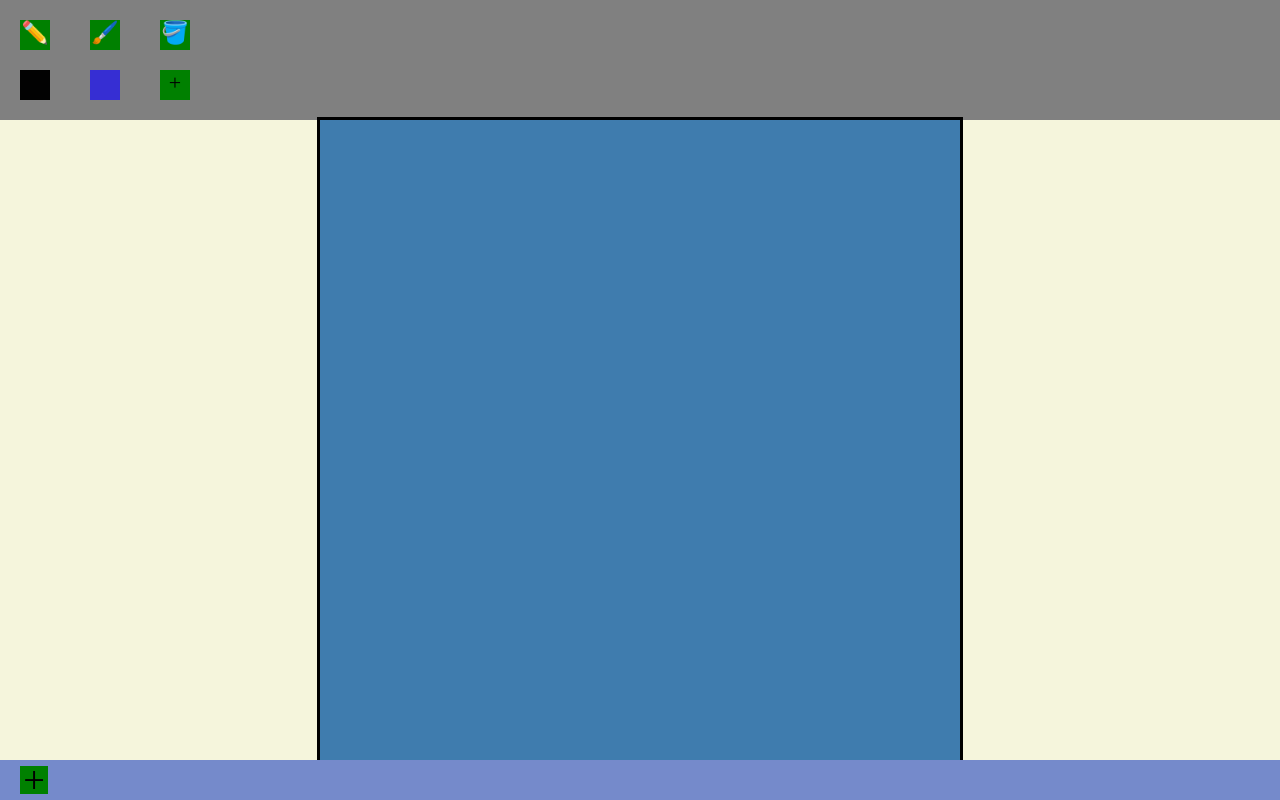
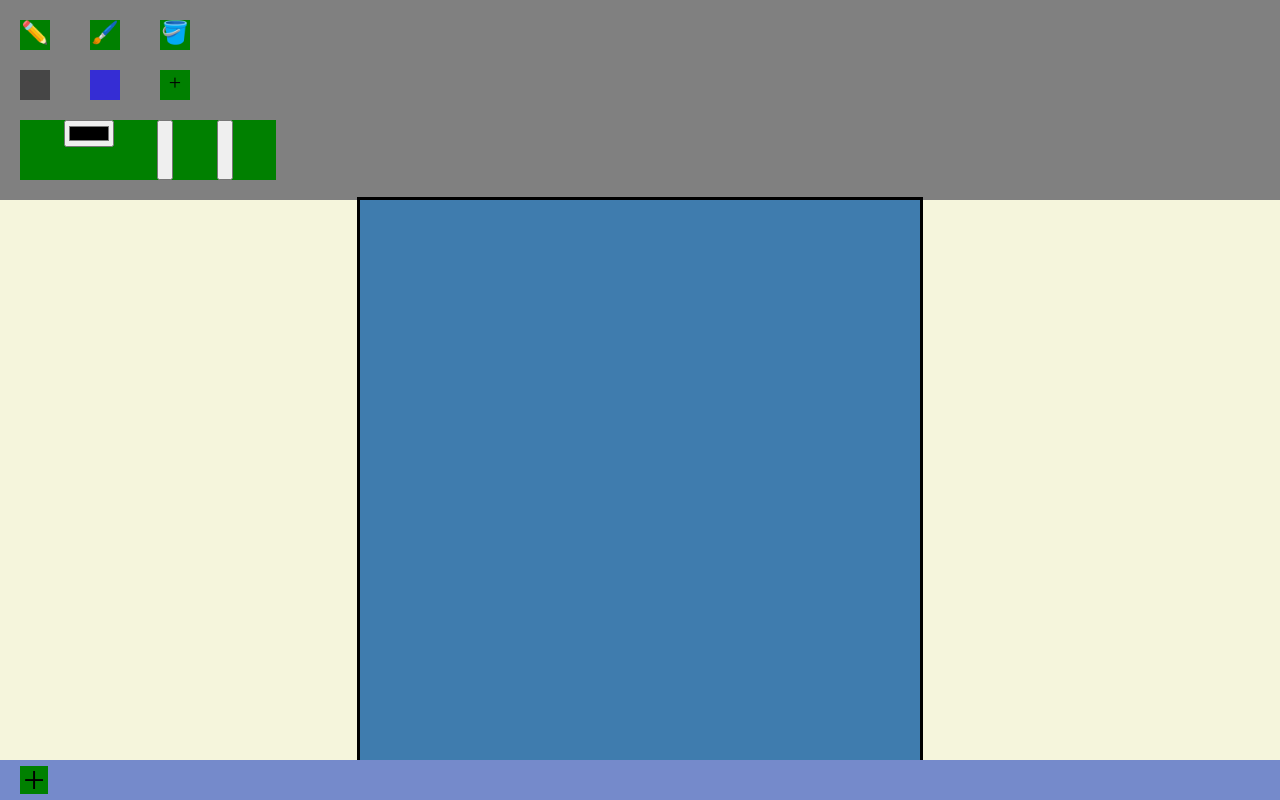
Before and after one commit to KevinBasta/draw-a-gif, a React (Vite) app: page / in a window 1280 px wide. Built offline with nearby package versions, Linux system fonts and the light colour scheme.

Commit message:
Change color table entries

```diff
--- a/src/App.tsx
+++ b/src/App.tsx
@@ -4,6 +4,7 @@ import { FramePicker } from "./FramePicker";
 import { ColorTable } from "./ColorTable";
 import { Canvas } from "./Canvas";
 import { PaintTool } from "./const";
+import { frame, color } from "./formats"
 import "./styles.css"
 
 const GlobalStyles = createGlobalStyle`
@@ -21,13 +22,15 @@ export default function App() {
   const [canvasInfo, setCanvasInfo] = useState({ width: 100, height: 100 });
   const [frames, setFrames] = useState([]);
 
-  const [globalColorTable, setGlobalColorTable] = useState(['rgba(0, 0, 0, 0.99)', 'rgba(53, 45, 212, 0.99)']);
+  const [globalColorTable, setGlobalColorTable] = useState([{index: 0, transparent: true, red: 0, green: 0, blue: 0},
+                                                            {index: 1, transparent: false, red: 53, green: 45, blue: 212}]);
   const [transparentBackground, setTransparentBackground] = useState({});
 
   const [currentFrame, setCurrentFrame]                   = useState([]);
   const [currentColorTable, setCurrentColorTable]         = useState([]);
   const [currentTool, setCurrentTool]                     = useState(PaintTool.pencil);
   const [currentColor, setCurrentColor]                   = useState(null);
+  const [pickedColorIndex, setPickedColorIndex] = useState(0);
 
   //
   // create a checkered trasparent background
@@ -51,6 +54,7 @@ export default function App() {
   }
 
   function addFrame() {
+    console.log(globalColorTable);
     setFrames((frames) => {
       return [
         ...frames,
@@ -83,9 +87,19 @@ export default function App() {
     <>
       <GlobalStyles />
       <div className="tempflex">
-        <ColorTable clrTable={currentColorTable} currentTool={currentTool} currentColor={currentColor}/>
+
+        <ColorTable clrTable={currentColorTable}
+                    pickedColorIndex={pickedColorIndex}
+                    setPickedColorIndex={setPickedColorIndex}
+                    currentTool={currentTool}
+                    setCurrentColorTable={setCurrentColorTable} />
+
         <div className="mainContent">
-          <Canvas canvasInfo={canvasInfo} transparentBackground={transparentBackground} currentFrame={currentFrame} colorTable={globalColorTable}/>
+          <Canvas canvasInfo={canvasInfo}
+                  transparentBackground={transparentBackground}
+                  currentFrame={currentFrame}
+                  pickedColorIndex={pickedColorIndex}
+                  colorTable={globalColorTable}/>
         </div>
         <FramePicker frames={frames} addFrame={addFrame} displayFrame={displayFrame}/>
       </div>
--- a/src/Canvas.tsx
+++ b/src/Canvas.tsx
@@ -1,7 +1,7 @@
 import { useEffect, useRef, useState } from 'react';
 import styled from "styled-components";
 import { Pixel } from "./Pixel"
-
+import { frame, color } from "./formats"
 
 var mouseDown = 0;
 
@@ -38,12 +38,13 @@ const CanvasWrapper = styled.canvas<CanvasWrapperProps>`
 
 interface MyCanvasProps {
     canvasInfo: any;
-    transparentBackground: any;
-    currentFrame: any;
-    colorTable: Array<string>;
+    transparentBackground: frame;
+    currentFrame: frame;
+    colorTable: Array<color>;
+    pickedColorIndex: number;
 }
 
-export function Canvas({ canvasInfo, transparentBackground, currentFrame, colorTable }: MyCanvasProps) {
+export function Canvas({ canvasInfo, transparentBackground, currentFrame, colorTable, pickedColorIndex }: MyCanvasProps) {
     let htmlCanvasSizeMultiplier = 1;
     if (canvasInfo.width < 100 || canvasInfo.height < 100) {
         htmlCanvasSizeMultiplier = 50;
@@ -104,6 +105,17 @@ export function Canvas({ canvasInfo, transparentBackground, currentFrame, colorT
         }
     }
 
+    function getColorString(clr: color, indexStreamIndex: number) {
+        if (clr.transparent === true) {
+            let indexStreamColorTableIndex: number = transparentBackground.indexStream[indexStreamIndex];
+            let colorTableColor: color = transparentBackground.localColorTable[indexStreamColorTableIndex];
+            console.log(colorTableColor);
+            return "rgba(" + colorTableColor.red + ", " + colorTableColor.green + ", " + colorTableColor.blue + ", 0.99)"
+        }
+
+        return "rgb(" + clr.red + ", " + clr.green + ", " + clr.blue + ")"
+    }
+
     function drawUserInputPixel(x: number, y: number) {
         if (mouseDown == 0) {
             return;
@@ -124,10 +136,10 @@ export function Canvas({ canvasInfo, transparentBackground, currentFrame, colorT
             let dataMappedX = Math.round(((contextX - (contextX % htmlCanvasSizeMultiplier)) / htmlCanvasSizeMultiplier));
             let dataMappedY = Math.round(((contextY - (contextY % htmlCanvasSizeMultiplier)) / htmlCanvasSizeMultiplier));
             console.log(x, dataMappedX, y, dataMappedY);
-            currentFrame.indexStream[(canvasInfo.width * dataMappedY) + dataMappedX] = 1;
-            console.log((canvasInfo.width * dataMappedY) + dataMappedX)
-            console.log(currentFrame);
-            drawFrameDataPixel(dataMappedX, dataMappedY, "#000000");
+            let indexStreamIndex = (canvasInfo.width * dataMappedY) + dataMappedX;
+            console.log(pickedColorIndex);
+            currentFrame.indexStream[indexStreamIndex] = pickedColorIndex;
+            drawFrameDataPixel(dataMappedX, dataMappedY, getColorString(colorTable[pickedColorIndex], indexStreamIndex));
         } catch (e) {
             console.log(e);
             return;
@@ -184,7 +196,11 @@ export function Canvas({ canvasInfo, transparentBackground, currentFrame, colorT
 
     useEffect(() => {
         drawFrameOnCanvas();
-    }, [ currentFrame.indexStream ]);
+    }, [ currentFrame ]);
+
+    useEffect(() => {
+        console.log(pickedColorIndex);
+    }, [ pickedColorIndex ]);
 
     return (
         <>
--- a/src/ColorTable.tsx
+++ b/src/ColorTable.tsx
@@ -1,11 +1,11 @@
 import styled from "styled-components";
 import { Pixel } from "./Pixel";
 import { useState } from "react";
-
+import { color } from "./formats"
 const ColorTableWrapper = styled.div`
-    flex-basis: 10%;
+    flex-basis: 20%;
     width: 100vw;
-    height: max-content;
+    height: min-content;
     background-color: grey;
     padding: var(--standard-gap-size) 0;
 
@@ -57,8 +57,8 @@ const Color = styled.div<{ $color?: string; }>`
 `;
 
 const ColorManager = styled.div`
-    aspect-ratio: 1 / 1;
-    width: var(--color-table-item-width);
+    width: min(20vw, 300px);
+    height: 60px;
     background-color: green;
     margin: 0px var(--standard-gap-size);
 
@@ -67,15 +67,24 @@ const ColorManager = styled.div`
     justify-content: space-evenly;
 `;
 
+const ColorPicker = styled.input`
+
+`;
+
+const SetButton = styled.button`
+
+`;
+
+
 interface MyColorTableProps {
-    clrTable: Array<string>;
+    clrTable: Array<color>;
+    setCurrentColorTable: Function;
     currentTool: any;
-    currentColor: any;
+    pickedColorIndex: number;
+    setPickedColorIndex: Function;
 }
 
-export function ColorTable({ clrTable, currentTool, currentColor }: MyColorTableProps) {
-
-    const [clickData, setClickData] = useState(null);
+export function ColorTable({ clrTable, setCurrentColorTable, currentTool, pickedColorIndex, setPickedColorIndex }: MyColorTableProps) {
 
     function addNewColor() {
 
@@ -92,8 +101,56 @@ export function ColorTable({ clrTable, currentTool, currentColor }: MyColorTable
         let rightclick = (e.button == 2);
 
         if (leftclick) {
-            currentColor = clickData;
+            //currentColor = clickData;
         }
+    }
+
+    function getColorString(clr: color) {
+        if (clr.transparent == true) {
+            return "rgb(70, 70, 70)"
+        }
+
+        return "rgb(" + clr.red + ", " + clr.green + ", " + clr.blue + ")"
+    }
+
+    function setClr() {
+        let hexInputColor = document.getElementById("favcolor").value;
+
+        let r: string, g: string, b: string;
+        if (hexInputColor.length == 4) {
+            r = "0x" + hexInputColor[1] + hexInputColor[1];
+            g = "0x" + hexInputColor[2] + hexInputColor[2];
+            b = "0x" + hexInputColor[3] + hexInputColor[3];
+        } else if (hexInputColor.length == 7) {
+            r = "0x" + hexInputColor[1] + hexInputColor[2];
+            g = "0x" + hexInputColor[3] + hexInputColor[4];
+            b = "0x" + hexInputColor[5] + hexInputColor[6];
+        }
+
+        setCurrentColorTable((colorTable) => {
+            return colorTable.map((colorObject: color) => {
+                if (colorObject.index == pickedColorIndex) {
+                    colorObject.red    = parseInt(r, 16);
+                    colorObject.green  = parseInt(g, 16);
+                    colorObject.blue   = parseInt(b, 16);
+                }
+
+                console.log(colorTable);
+                return colorObject;
+            })
+        });
+
+    }
+
+    function removeClr(entry: color) {
+        setCurrentColorTable((colors: Array<color>) => {
+            return colors.filter((clr) => {return clr != entry});
+        });
+    }
+
+    function updateCurrentColor() {
+
+        //currentColor.red = newColor
     }
 
     return (
@@ -107,13 +164,18 @@ export function ColorTable({ clrTable, currentTool, currentColor }: MyColorTable
             <Colors>
             {
                 clrTable.map((entry) => {
-                    return <Color key={crypto.randomUUID()} $color={entry} onMouseDown={(e) => {setClickData(entry)}} />
+                    return <Color key={crypto.randomUUID()} $color={getColorString(entry)} onClick={(e) => {setPickedColorIndex(() => {return entry.index})}} />
                 })
             }
             {
                 renderAddButton()
             }
             </Colors>
+            <ColorManager>
+                <ColorPicker type="color" id="favcolor" name="favcolor"></ColorPicker>
+                <SetButton onClick={() => setClr()}/>
+                <SetButton onClick={() => removeClr()}/>
+            </ColorManager>
         </ColorTableWrapper>
         </>
     );
--- a/src/FramePicker.tsx
+++ b/src/FramePicker.tsx
@@ -9,6 +9,7 @@ interface MyFramePickerProps {
 const FramePickerElem = styled.div`
     flex-basis: 10%;
     width: 100vw;
+    height: 10%;
 
     background-color: #758acb;
     display: flex;
--- /dev/null
+++ b/src/formats.ts
@@ -0,0 +1,19 @@
+
+export interface frame {
+    key: number,
+    useLocalColorTable: boolean,
+    localColorTable: Array<any>,
+    indexStream: Array<number>,
+};
+
+export interface color {
+    index: number,
+    transparent: boolean,
+    red: number,
+    green: number,
+    blue: number,
+};
+
+export interface colorTable {
+    items: Array<color>,
+};
--- a/src/styles.css
+++ b/src/styles.css
@@ -16,9 +16,9 @@ body {
 }
 
 .mainContent {
-    flex-basis: 80%;
+    flex-basis: 70%;
     width: 100vw;
-    height: 80%;
+    height: 70%;
 
     display: flex;
     flex-direction: row;
@@ -28,6 +28,7 @@ body {
 }
 
 .head {
+    height: 10%;
     flex-basis: 10%;
     width: 100vw;
 }
```
